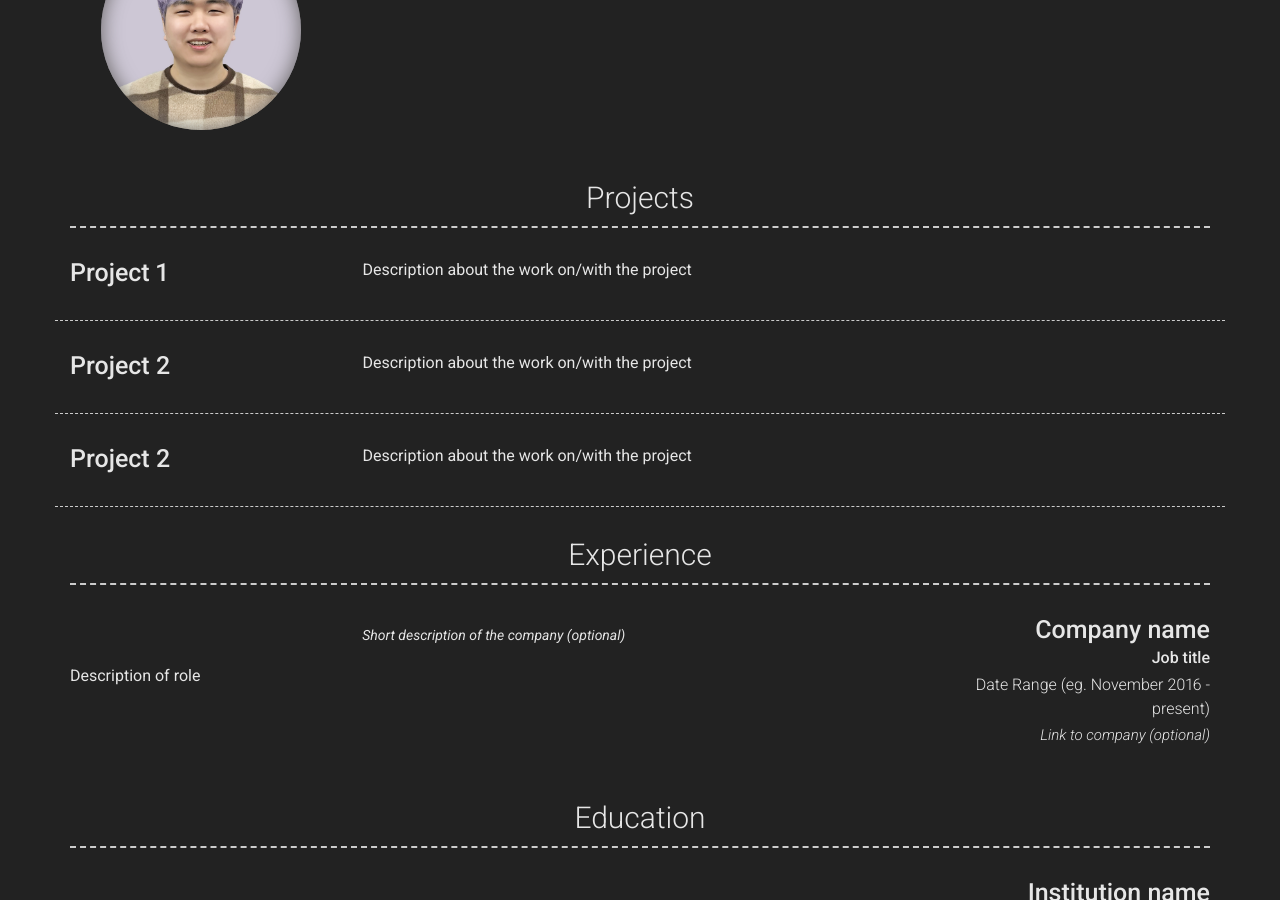
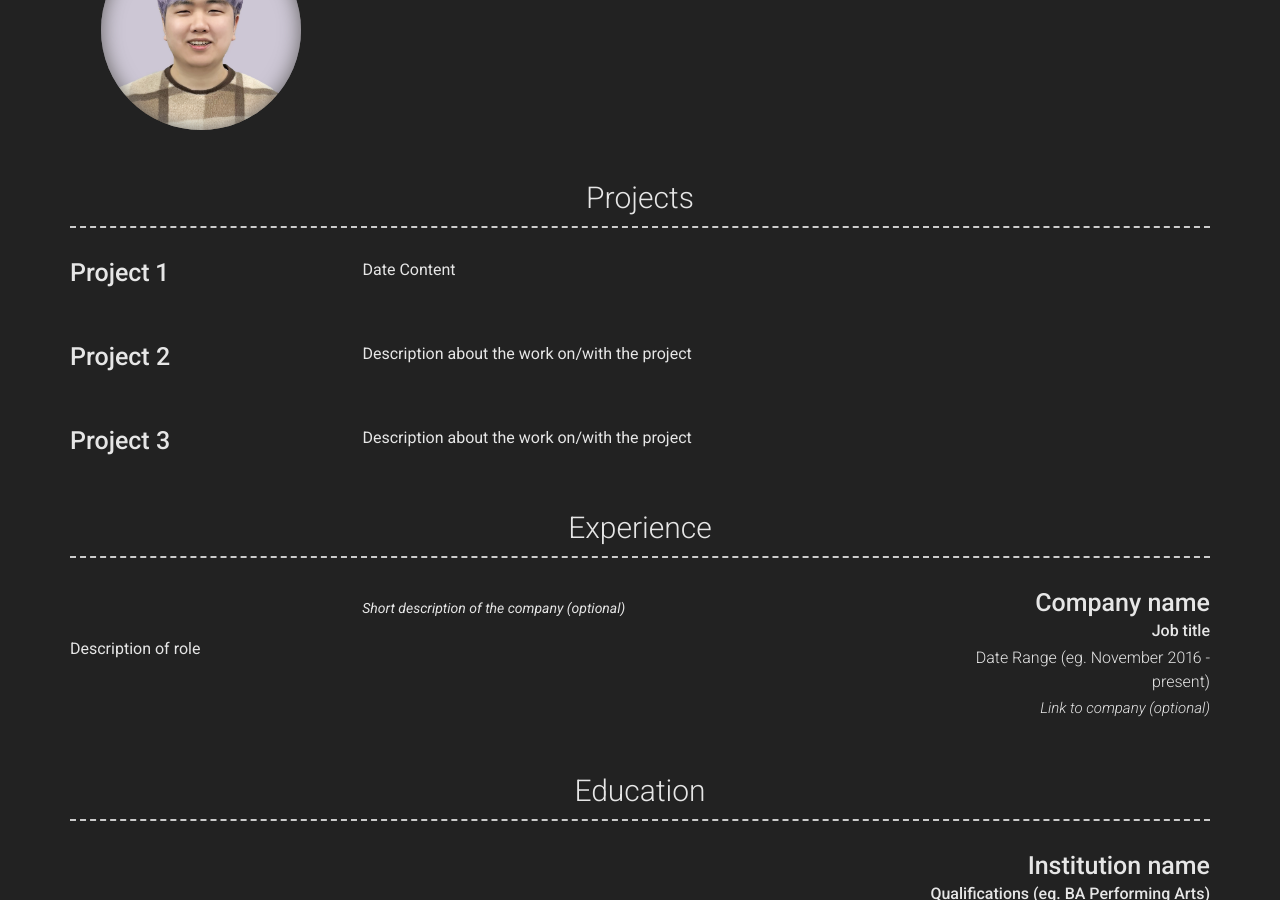
Before and after one commit to Kevin-JisuKim/Kevin-JisuKim.github.io, a Jekyll site: the page built from index.md, in a window 1280 px wide and 900 px high, scrolled down 372 px. Built offline with Jekyll 4.4.1, drawn with Linux system fonts in a browser that asks for light colours; nearby versions of some CDN libraries; part of the change alters nothing that is shown.

Commit message:
project modify test

```diff
--- a/_config.yml
+++ b/_config.yml
@@ -60,23 +60,19 @@ content:
     layout: list # Type of content section (list/text)
     content:
       - layout: left
-        border: weak  # Value of `weak` will display a weak border below this item. # Any
-                      # other value (or no value) means no border will be displayed
         title: Project 1
         description: | # this will include new lines to allow paragraphs
-          Description about the work on/with the project
+          Date
+          Content
       - layout: left
-        border: weak  # Value of `weak` will display a weak border below this item. # Any
-                      # other value (or no value) means no border will be displayed
         title: Project 2
         description: | # this will include new lines to allow paragraphs
           Description about the work on/with the project
       - layout: left
-        border: weak  # Value of `weak` will display a weak border below this item. # Any
-                      # other value (or no value) means no border will be displayed
-        title: Project 2
+        title: Project 3
         description: | # this will include new lines to allow paragraphs
           Description about the work on/with the project
+
   - title: Experience
     layout: list
     content:
```
